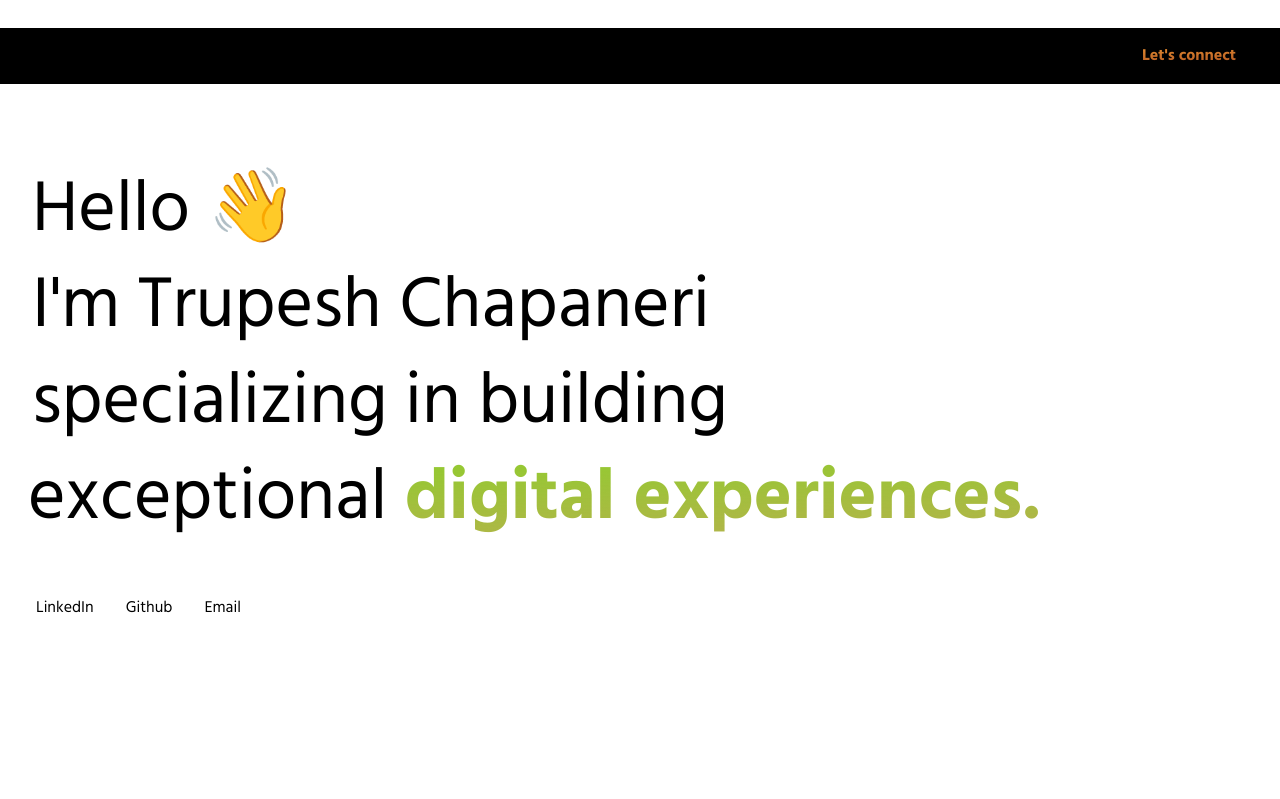
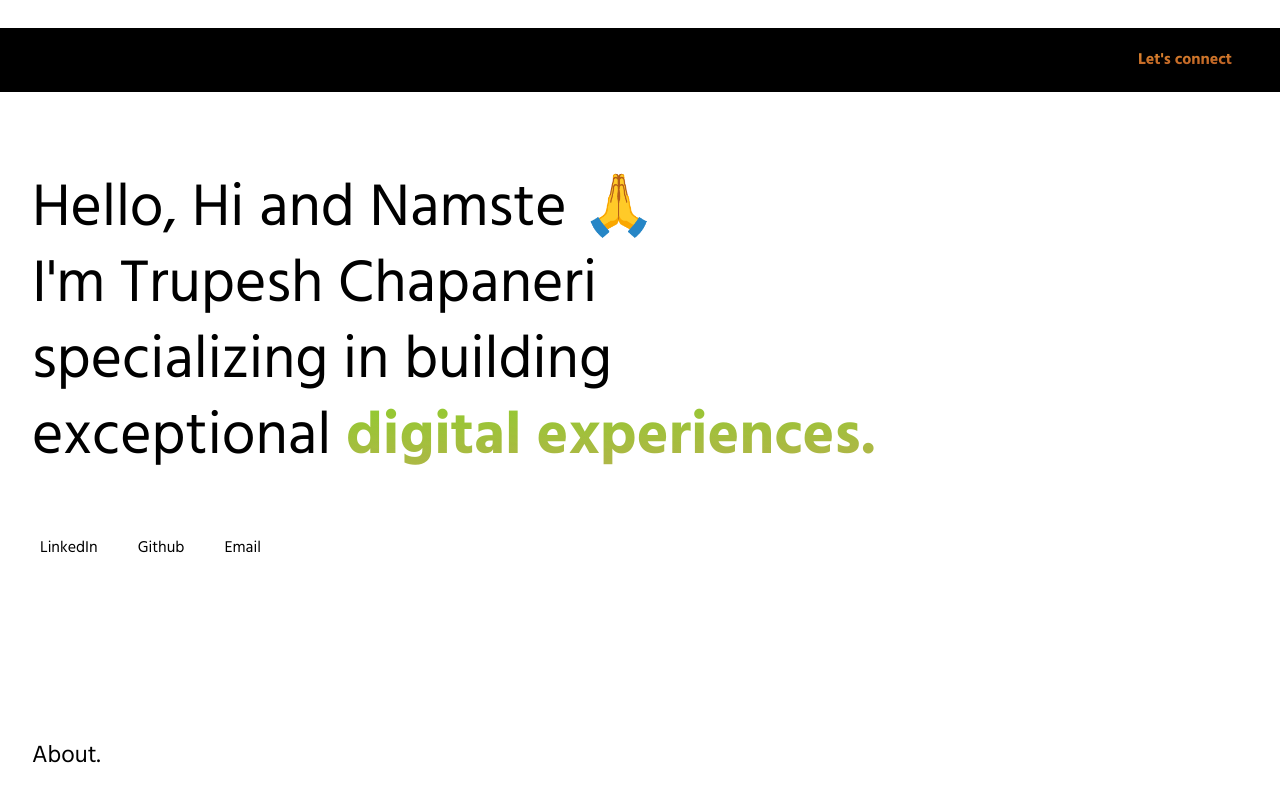
Before and after one commit to TrupeshChapaneri/trupesh-portfolio, a Next.js app: page / in a window 1280 px wide. Shown: the top 799 px of the page. Built offline with nearby package versions, Linux system fonts and the light colour scheme.

Commit message:
Update: UI Changes

```diff
--- a/components/button.js
+++ b/components/button.js
@@ -5,7 +5,7 @@ const Button = ({ children, onClick, classes }) => {
     <button
       onClick={onClick}
       type="button"
-      className={`text-sm laptopl:text-lg tablet:text-base p-1 laptop:p-2 m-1 laptop:m-2 flex items-center tablet:first:ml-0 ${classes}`}
+      className={`text-sm laptopl:text-lg tablet:text-base p-1 laptop:p-2 m-1 laptop:m-3 flex items-center tablet:first:ml-0 ${classes}`}
     >
       {children}
     </button>
--- a/pages/index.js
+++ b/pages/index.js
@@ -75,34 +75,34 @@ export default function Home() {
           handleServiceScroll,
         }}
       />
-      <div className="container mx-auto px-7 mb-8">
+      <div className="container mx-auto px-8 mb-8">
         <div className="laptop:mt-20 mt-8">
           <h1
             ref={textOne}
-            className="text-3xl tablet:text-6xl laptop:text-7xl p-1 tablet:py-3 text-bold w-4/5 mob:w-full laptop:w-4/5"
+            className="text-2xl tablet:text-5xl laptop:text-6xl tablet:py-2 text-bold w-5/5 mob:w-full laptop:w-5/5"
           >
-            Hello 👋
+            Hello, Hi and Namste 🙏
           </h1>
           <h1
             ref={textTwo}
-            className="text-3xl tablet:text-6xl laptop:text-7xl p-1 tablet:py-3 text-bold w-full laptop:w-4/5"
+            className="text-2xl tablet:text-5xl laptop:text-6xl tablet:py-2 text-bold w-full laptop:w-4/5"
           >
             I&apos;m Trupesh Chapaneri
           </h1>
           <h1
             ref={textThree}
-            className="text-3xl tablet:text-6xl laptop:text-7xl p-1 tablet:py-3 text-bold w-full laptop:w-4/5"
+            className="text-2xl tablet:text-5xl laptop:text-6xl tablet:py-2 text-bold w-full laptop:w-4/5"
           >
             specializing in building
           </h1>
           <h1
             ref={textFour}
-            className="text-3xl tablet:text-6xl laptop:text-7xl  tablet:py-3 text-bold w-full laptop:w-5/5"
+            className="text-2xl tablet:text-5xl laptop:text-6xl tablet:py-2 text-bold w-full laptop:w-5/5"
           >
             exceptional <span className="g-text">digital experiences.</span>
           </h1>
 
-          <Socials className="mt-2 laptop:mt-8" />
+          <Socials className="mt-4 laptop:mt-10" />
         </div>
 
         <div className="mt-10 laptop:mt-40 p-2 laptop:p-0" ref={aboutRef}>
```
Also changed, not shown: 1 other file (tests, documents, lock files or other folders).
